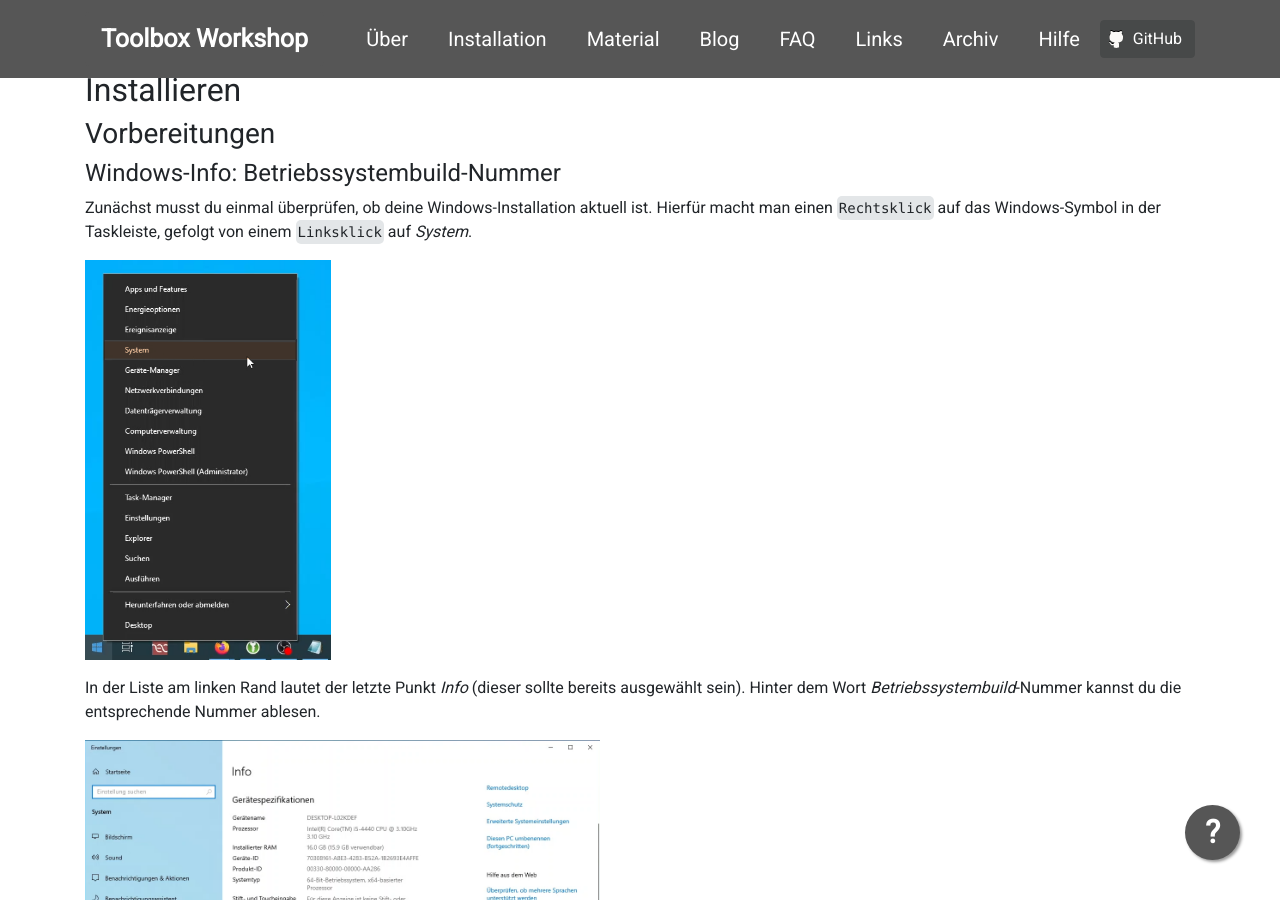
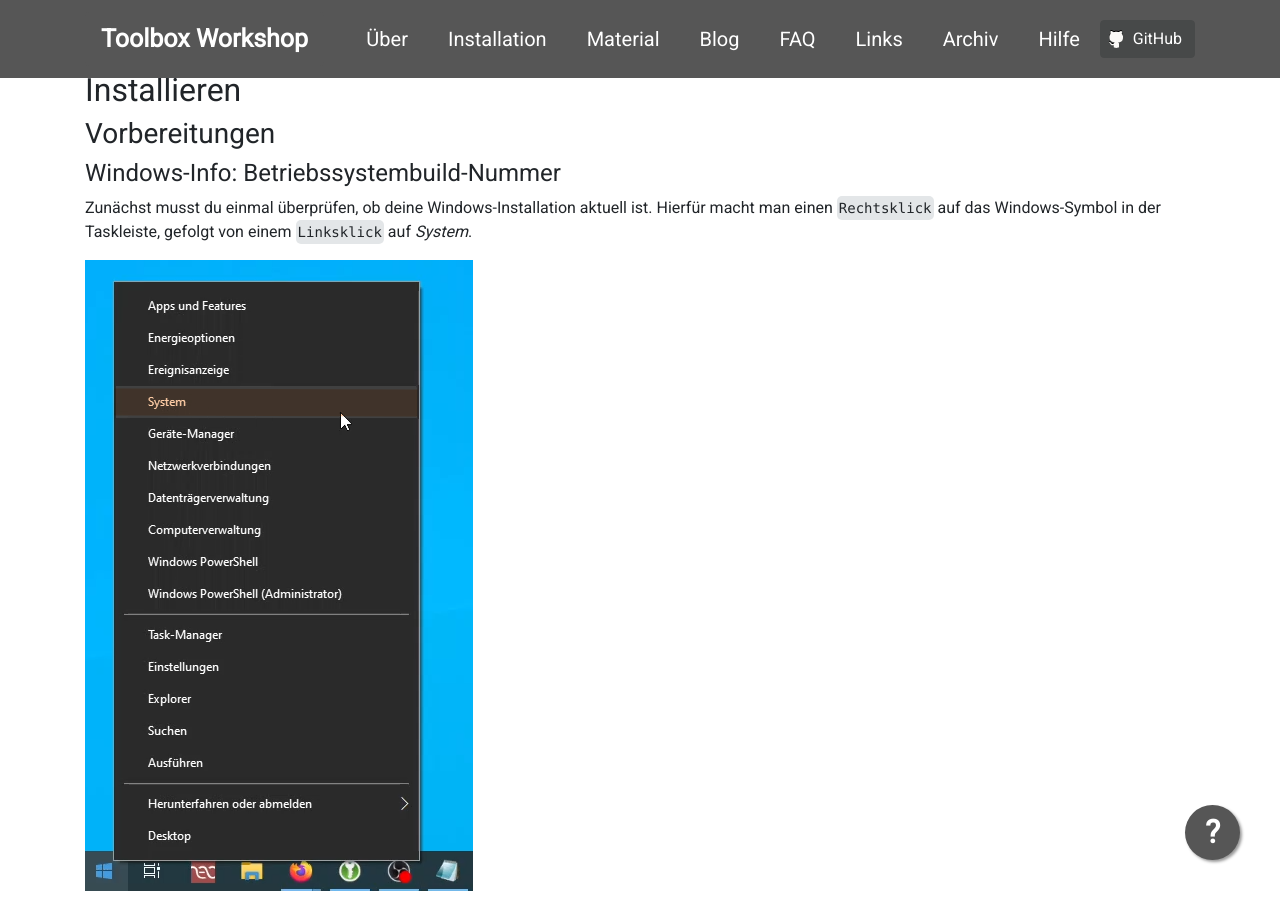
Before and after one commit to pep-dortmund/homepage-toolbox, a Jekyll site: the page built from install/windows.md, in a window 1280 px wide and 900 px high, scrolled down 660 px. Built offline with Jekyll 4.4.1, drawn with Linux system fonts in a browser that asks for light colours; nearby versions of some CDN libraries.

Commit message:
change screenshot sizes for hard to read ones

```diff
--- a/install/windows.md
+++ b/install/windows.md
@@ -56,12 +56,12 @@
 Hierfür macht man einen `Rechtsklick` auf das Windows-Symbol in der Taskleiste,
 gefolgt von einem `Linksklick` auf _System_.
 
-<img alt="" src="/img/wsl/win10-buildnumber-1.png" class="screenshot"/>
+<img alt="" src="/img/wsl/win10-buildnumber-1.png" style="max-width:60%;" />
 
 In der Liste am linken Rand lautet der letzte Punkt _Info_ (dieser sollte bereits ausgewählt sein).
 Hinter dem Wort _Betriebssystembuild_-Nummer kannst du die entsprechende Nummer ablesen.
 
-<img alt="" src="/img/wsl/win10-buildnumber-2.png" class="screenshot" />
+<img alt="" src="/img/wsl/win10-buildnumber-2.png" style="max-width:90%;" />
 
 Die Installation des WSL wurde im Vergleich zu den vergangenen Jahren erheblich vereinfacht.
 Um diese Vereinfachungen nutzen zu können, muss die Nummer vor dem _._ mindestens _19041_ sein.
@@ -70,11 +70,11 @@
 zu installieren. Dafür kannst du in dem obigen _Info_-Fenster in der Suchleiste nach "Update"
 suchen und den Punkt _Nach Updates suchen_ auswählen.
 
-<img alt="" src="/img/wsl/win10-updates-1.png" class="screenshot" />
+<img alt="" src="/img/wsl/win10-updates-1.png" style="max-width:90%;" />
 
 Anschließend kannst du über den Button `Nach Updates suchen` fehlende Updates installieren.
 
-<img alt="" src="/img/wsl/win10-updates-2.png" class="screenshot" />
+<img alt="" src="/img/wsl/win10-updates-2.png" style="max-width:90%;" />
 
 Überprüfe nach der Installation der Updates und einem Neustart eures PCs noch einmal die
 _Betriebssystembuild_-Nummer. Sollte diese immer noch nicht passen, melde dich bei uns.
@@ -505,7 +505,7 @@
 Beim ersten Start von VSCode nach der Installation, wird in der rechten unteren Ecke eine Infobox angezeigt,
 in dieser muss der Button `Install` angeklickt werden.
 
-<img alt="" src="/img/vscodium/vscode-prompt-wsl-plugin.png" class="screenshot" />
+<img alt="" src="/img/vscodium/vscode-prompt-wsl-plugin.png" style="max-width:90%;" />
 
 #### VSCode: Sprache
 
```
